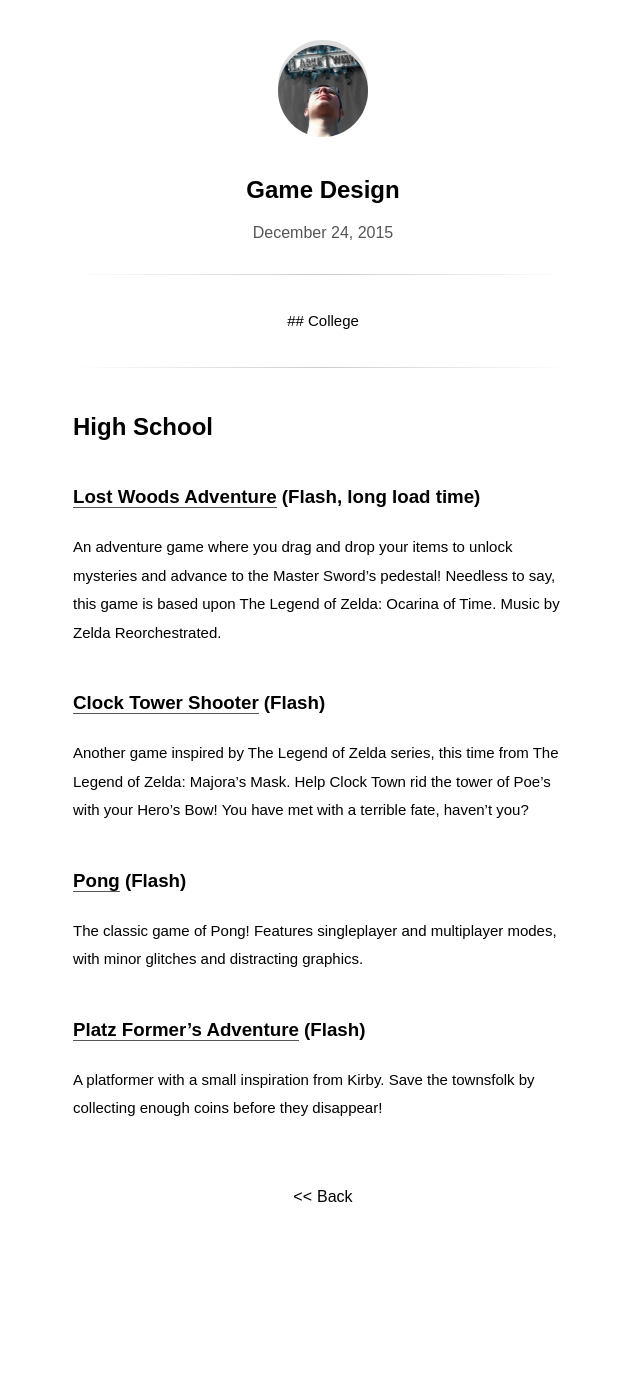
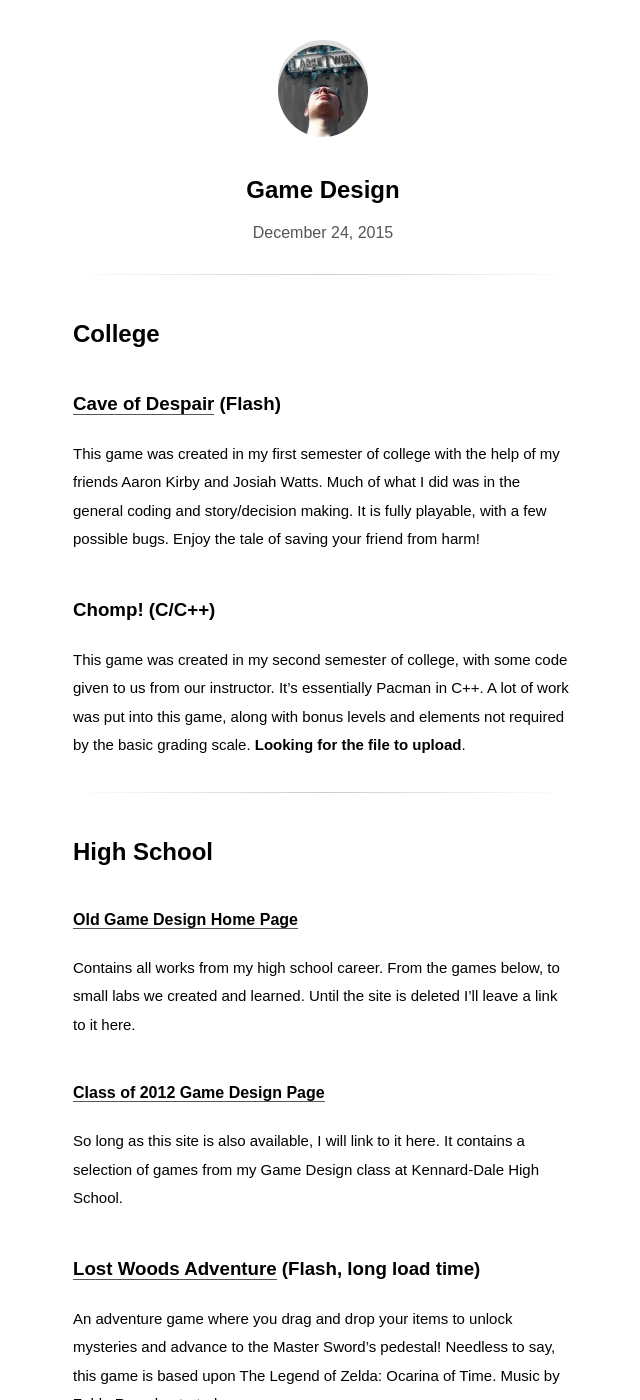
Before and after one commit to Larke12/larke12.github.io, a Jekyll site: the page built from _posts/2015-12-24-game-design.md, in a window 1280 px wide and 1400 px high. Shown: the whole window, without its empty margins (317-957 px from the left). Built offline with Jekyll 4.4.1, drawn with Linux system fonts in a browser that asks for light colours; some web fonts are replaced.

Commit message:
Updated Game Design from Wordpress

```diff
--- a/_posts/2015-12-24-game-design.md
+++ b/_posts/2015-12-24-game-design.md
@@ -1,13 +1,29 @@
 ---
 title: Game Design
-updated: 2015-12-24 12:30
+updated: 2015-12-24 12:42
 ---
 
-<p align="center">## College</p>
+## College
+
+### [Cave of Despair](../../assets/Cave_of_Despair_Game_rhammett.swf) (Flash)
+
+This game was created in my first semester of college with the help of my friends Aaron Kirby and Josiah Watts. Much of what I did was in the general coding and story/decision making. It is fully playable, with a few possible bugs. Enjoy the tale of saving your friend from harm!
+
+### Chomp! (C/C++)
+
+This game was created in my second semester of college, with some code given to us from our instructor. It’s essentially Pacman in C++. A lot of work was put into this game, along with bonus levels and elements not required by the basic grading scale. <b>Looking for the file to upload</b>.
 
 <div class="divider"></div>
 
 ## High School
+
+#### [Old Game Design Home Page](http://larke12.netii.net/index.html)
+
+Contains all works from my high school career. From the games below, to small labs we created and learned. Until the site is deleted I'll leave a link to it here.
+
+#### [Class of 2012 Game Design Page](http://www.kdgamedesign.info/class_of2012.html)
+
+So long as this site is also available, I will link to it here. It contains a selection of games from my Game Design class at Kennard-Dale High School.
 
 ### [Lost Woods Adventure](../../assets/advent_lost.swf) (Flash, long load time)
 
```
